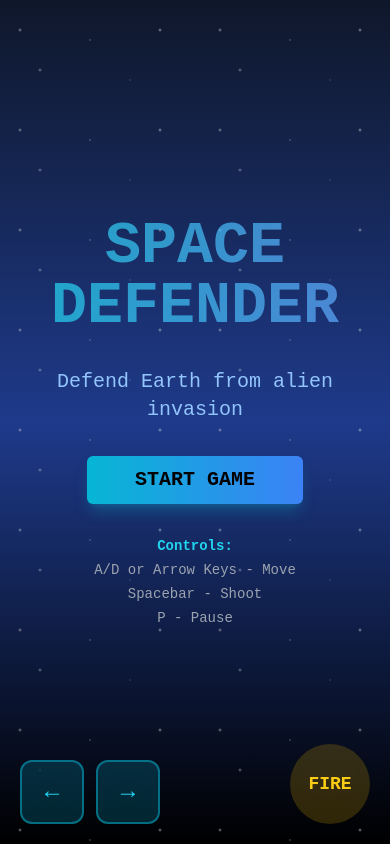
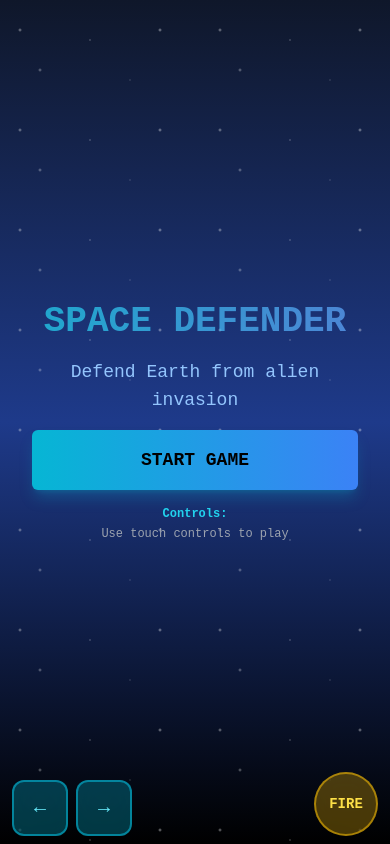
Before and after one commit to Yamin39/space-shooter, a React (Vite) app: page / in a window 390 px wide. Built offline with nearby package versions, Linux system fonts and the light colour scheme.

Commit message:
Fix mobile responsiveness
Improve mobile playability and responsiveness.

```diff
--- a/src/components/SpaceDefender.tsx
+++ b/src/components/SpaceDefender.tsx
@@ -89,25 +89,30 @@ const SpaceDefender = () => {
     if (!canvas) return;
 
     const resizeCanvas = () => {
-      const maxWidth = Math.min(window.innerWidth - 40, 1200);
-      const maxHeight = Math.min(window.innerHeight - 40, 800);
+      // Better mobile responsive sizing
+      const isMobile = window.innerWidth <= 768;
+      const padding = isMobile ? 10 : 40;
+      const maxWidth = window.innerWidth - padding;
+      const maxHeight = window.innerHeight - padding - (isMobile ? 200 : 0); // Extra space for mobile controls
 
       canvas.width = maxWidth;
-      canvas.height = maxHeight;
+      canvas.height = Math.max(maxHeight, 400); // Minimum height
 
       // Reset player position when canvas resizes
       playerRef.current = {
         ...playerRef.current,
         x: maxWidth / 2,
-        y: maxHeight - 80
+        y: canvas.height - 80
       };
     };
 
     resizeCanvas();
     window.addEventListener('resize', resizeCanvas);
+    window.addEventListener('orientationchange', resizeCanvas);
 
     return () => {
       window.removeEventListener('resize', resizeCanvas);
+      window.removeEventListener('orientationchange', resizeCanvas);
     };
   }, []);
 
@@ -608,23 +613,25 @@ const SpaceDefender = () => {
 
       {/* Start Screen */}
       {gameState === 'start' && (
-        <div className="absolute inset-0 flex items-center justify-center z-20">
-          <div className="text-center space-y-8 p-8">
-            <h1 className="text-6xl md:text-8xl font-black bg-gradient-to-r from-cyan-400 to-blue-400 bg-clip-text text-transparent animate-pulse">
+        <div className="absolute inset-0 flex items-center justify-center z-20 px-4">
+          <div className="text-center space-y-4 sm:space-y-8 p-4 sm:p-8 max-w-lg">
+            <h1 className="text-4xl sm:text-6xl md:text-8xl font-black bg-gradient-to-r from-cyan-400 to-blue-400 bg-clip-text text-transparent animate-pulse">
               SPACE DEFENDER
             </h1>
-            <p className="text-xl text-blue-300 font-medium">Defend Earth from alien invasion</p>
+            <p className="text-lg sm:text-xl text-blue-300 font-medium">Defend Earth from alien invasion</p>
             <Button
               onClick={startGame}
-              className="px-12 py-6 text-xl font-bold bg-gradient-to-r from-cyan-500 to-blue-500 hover:from-cyan-600 hover:to-blue-600 text-black shadow-lg shadow-cyan-500/25 transform hover:scale-105 transition-all duration-200"
+              className="px-8 py-4 sm:px-12 sm:py-6 text-lg sm:text-xl font-bold bg-gradient-to-r from-cyan-500 to-blue-500 hover:from-cyan-600 hover:to-blue-600 text-black shadow-lg shadow-cyan-500/25 transform hover:scale-105 transition-all duration-200 w-full sm:w-auto min-h-[60px]"
+              style={{ WebkitTapHighlightColor: 'transparent' }}
             >
               START GAME
             </Button>
-            <div className="text-sm text-gray-400 space-y-1 mt-8">
+            <div className="text-xs sm:text-sm text-gray-400 space-y-1 mt-4 sm:mt-8">
               <p className="text-cyan-400 font-semibold">Controls:</p>
-              <p>A/D or Arrow Keys - Move</p>
-              <p>Spacebar - Shoot</p>
-              <p>P - Pause</p>
+              <p className="hidden sm:block">A/D or Arrow Keys - Move</p>
+              <p className="hidden sm:block">Spacebar - Shoot</p>
+              <p className="hidden sm:block">P - Pause</p>
+              <p className="block sm:hidden">Use touch controls to play</p>
             </div>
           </div>
         </div>
@@ -635,29 +642,35 @@ const SpaceDefender = () => {
         <>
           <canvas
             ref={canvasRef}
-            className="border-2 border-cyan-500/30 rounded-lg shadow-2xl shadow-cyan-500/20 mx-auto mt-5"
+            className="border-2 border-cyan-500/30 rounded-lg shadow-2xl shadow-cyan-500/20 mx-auto block max-w-full max-h-[calc(100vh-240px)] sm:max-h-[calc(100vh-80px)]"
+            style={{
+              touchAction: 'none',
+              WebkitTouchCallout: 'none',
+              WebkitUserSelect: 'none',
+              userSelect: 'none'
+            }}
           />
 
           {/* Game UI */}
           <div className="absolute top-0 left-0 w-full h-full pointer-events-none z-10">
-            <div className="flex justify-between items-start p-8">
-              <div className="bg-black/70 backdrop-blur-md px-6 py-4 rounded-lg border border-cyan-500/30">
-                <div className="text-sm text-cyan-400 font-bold mb-2 tracking-wider">SCORE</div>
-                <div className="text-3xl font-bold text-white">{score}</div>
+            <div className="flex justify-between items-start p-3 sm:p-8">
+              <div className="bg-black/70 backdrop-blur-md px-3 py-2 sm:px-6 sm:py-4 rounded-lg border border-cyan-500/30">
+                <div className="text-xs sm:text-sm text-cyan-400 font-bold mb-1 sm:mb-2 tracking-wider">SCORE</div>
+                <div className="text-xl sm:text-3xl font-bold text-white">{score}</div>
               </div>
-              <div className="bg-black/70 backdrop-blur-md px-6 py-4 rounded-lg border border-cyan-500/30">
-                <div className="text-sm text-cyan-400 font-bold mb-2 tracking-wider">LIVES</div>
-                <div className="flex space-x-2">
+              <div className="bg-black/70 backdrop-blur-md px-3 py-2 sm:px-6 sm:py-4 rounded-lg border border-cyan-500/30">
+                <div className="text-xs sm:text-sm text-cyan-400 font-bold mb-1 sm:mb-2 tracking-wider">LIVES</div>
+                <div className="flex space-x-1 sm:space-x-2">
                   {[...Array(3)].map((_, i) => (
                     <div
                       key={i}
-                      className={`w-6 h-6 rounded-full border-2 ${
+                      className={`w-4 h-4 sm:w-6 sm:h-6 rounded-full border-2 ${
                         i < lives
                           ? 'bg-gradient-to-r from-pink-500 to-purple-500 border-pink-500 shadow-lg shadow-pink-500/50'
                           : 'bg-gray-600 border-gray-500'
                       }`}
                     >
-                      {i < lives && <div className="text-white text-center text-sm leading-5">♥</div>}
+                      {i < lives && <div className="text-white text-center text-xs sm:text-sm leading-3 sm:leading-5">♥</div>}
                     </div>
                   ))}
                 </div>
@@ -705,21 +718,43 @@ const SpaceDefender = () => {
         </div>
       )}
 
-      {/* Mobile Controls */}
-      <div className="md:hidden fixed bottom-5 left-0 right-0 flex justify-between items-end px-5 pointer-events-none z-40">
-        <div className="flex flex-col items-center space-y-3 pointer-events-auto">
-          <div className="flex space-x-3">
+      {/* Mobile Controls - Always visible on touch devices */}
+      <div className="block sm:hidden fixed bottom-2 left-0 right-0 flex justify-between items-end px-3 pointer-events-none z-40">
+        <div className="flex flex-col items-center space-y-2 pointer-events-auto">
+          <div className="flex space-x-2">
             <button
-              onTouchStart={() => handleTouchStart('a')}
-              onTouchEnd={() => handleTouchEnd('a')}
-              className="w-16 h-16 bg-cyan-500/20 border-2 border-cyan-500/50 rounded-xl flex items-center justify-center text-cyan-400 text-2xl font-bold backdrop-blur-md active:bg-cyan-500/40 active:border-cyan-500 transition-all"
+              onTouchStart={(e) => {
+                e.preventDefault();
+                handleTouchStart('a');
+              }}
+              onTouchEnd={(e) => {
+                e.preventDefault();
+                handleTouchEnd('a');
+              }}
+              onTouchCancel={(e) => {
+                e.preventDefault();
+                handleTouchEnd('a');
+              }}
+              className="w-14 h-14 bg-cyan-500/30 border-2 border-cyan-500/60 rounded-xl flex items-center justify-center text-cyan-300 text-xl font-bold backdrop-blur-md active:bg-cyan-500/50 active:border-cyan-400 transition-all select-none"
+              style={{ WebkitTapHighlightColor: 'transparent' }}
             >
               ←
             </button>
             <button
-              onTouchStart={() => handleTouchStart('d')}
-              onTouchEnd={() => handleTouchEnd('d')}
-              className="w-16 h-16 bg-cyan-500/20 border-2 border-cyan-500/50 rounded-xl flex items-center justify-center text-cyan-400 text-2xl font-bold backdrop-blur-md active:bg-cyan-500/40 active:border-cyan-500 transition-all"
+              onTouchStart={(e) => {
+                e.preventDefault();
+                handleTouchStart('d');
+              }}
+              onTouchEnd={(e) => {
+                e.preventDefault();
+                handleTouchEnd('d');
+              }}
+              onTouchCancel={(e) => {
+                e.preventDefault();
+                handleTouchEnd('d');
+              }}
+              className="w-14 h-14 bg-cyan-500/30 border-2 border-cyan-500/60 rounded-xl flex items-center justify-center text-cyan-300 text-xl font-bold backdrop-blur-md active:bg-cyan-500/50 active:border-cyan-400 transition-all select-none"
+              style={{ WebkitTapHighlightColor: 'transparent' }}
             >
               →
             </button>
@@ -727,9 +762,20 @@ const SpaceDefender = () => {
         </div>
 
         <button
-          onTouchStart={() => handleTouchStart(' ')}
-          onTouchEnd={() => handleTouchEnd(' ')}
-          className="w-20 h-20 bg-yellow-500/20 border-3 border-yellow-500/50 rounded-full flex items-center justify-center text-yellow-400 text-lg font-bold backdrop-blur-md active:bg-yellow-500/40 active:border-yellow-500 transition-all pointer-events-auto"
+          onTouchStart={(e) => {
+            e.preventDefault();
+            handleTouchStart(' ');
+          }}
+          onTouchEnd={(e) => {
+            e.preventDefault();
+            handleTouchEnd(' ');
+          }}
+          onTouchCancel={(e) => {
+            e.preventDefault();
+            handleTouchEnd(' ');
+          }}
+          className="w-16 h-16 bg-yellow-500/30 border-2 border-yellow-500/60 rounded-full flex items-center justify-center text-yellow-300 text-sm font-bold backdrop-blur-md active:bg-yellow-500/50 active:border-yellow-400 transition-all pointer-events-auto select-none"
+          style={{ WebkitTapHighlightColor: 'transparent' }}
         >
           FIRE
         </button>
@@ -739,7 +785,8 @@ const SpaceDefender = () => {
       {(gameState === 'playing' || gameState === 'paused') && (
         <button
           onClick={() => setGameState(gameState === 'playing' ? 'paused' : 'playing')}
-          className="md:hidden fixed top-5 right-5 w-12 h-12 bg-pink-500/20 border-2 border-pink-500/50 rounded-lg flex items-center justify-center text-pink-400 text-sm backdrop-blur-md active:bg-pink-500/40 active:border-pink-500 transition-all z-35"
+          className="block sm:hidden fixed top-3 right-3 w-10 h-10 bg-pink-500/30 border-2 border-pink-500/60 rounded-lg flex items-center justify-center text-pink-300 text-xs backdrop-blur-md active:bg-pink-500/50 active:border-pink-400 transition-all z-35 select-none"
+          style={{ WebkitTapHighlightColor: 'transparent' }}
         >
           ⏸
         </button>
```
